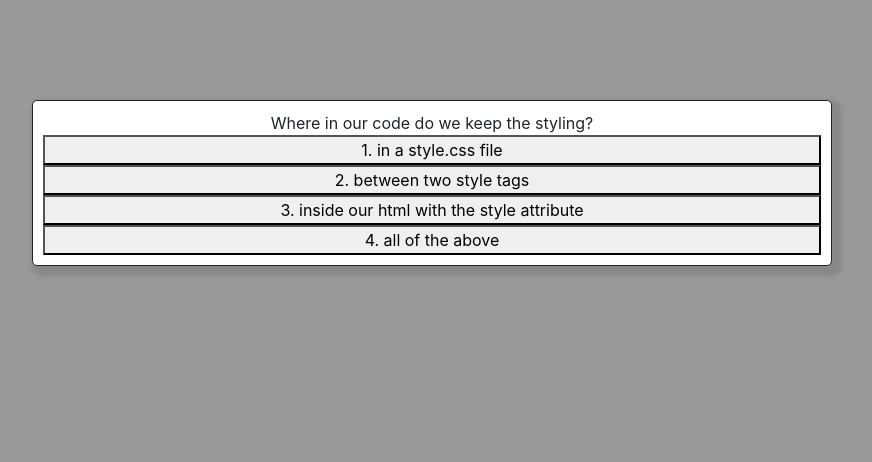
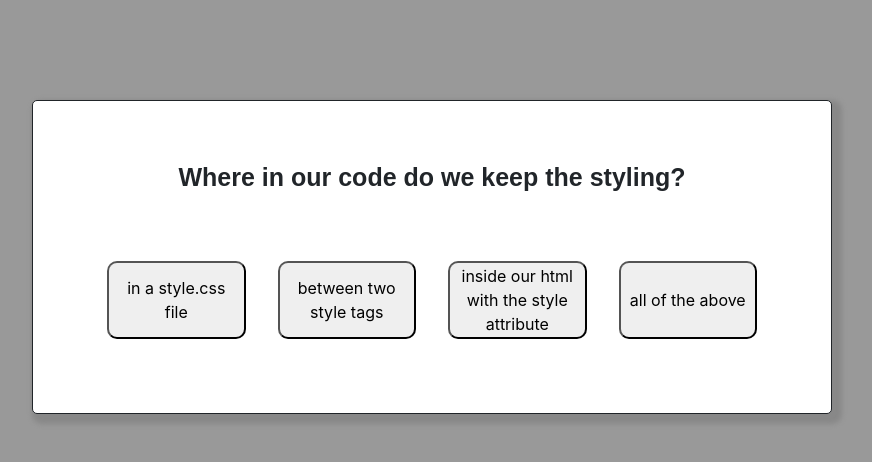
Before and after one commit to cqyates/SoYouThinkYouCanCode, a plain HTML site: page index.html in a window 1280 px wide. Both pictures are taken after a click on the button "Start". Shown: the whole page, without its empty margins (208-1080 px from the left). Drawn offline with nearby package versions, Linux system fonts and the light colour scheme.

Commit message:
question styling finished

```diff
--- a/script.js
+++ b/script.js
@@ -69,11 +69,10 @@ function buildQuestionCard() {
 
   currentQuestion.choices.forEach(function(choice, i) {
     var choiceNode = document.createElement('button');
-    // choiceNode.setAttribute('type', 'radio');
     choiceNode.setAttribute('class', 'choice');
     choiceNode.setAttribute('value', choice);
 
-    choiceNode.textContent = i + 1 + '. ' + choice;
+    choiceNode.textContent = choice;
 
     choicesEl.appendChild(choiceNode);
   });
--- a/style.css
+++ b/style.css
@@ -27,3 +27,17 @@ i {
 button {
   width: 100%;
 }
+.choices {
+  display: flex;
+  margin: 3rem;
+}
+.choice {
+  margin: 1rem;
+  border-radius: 10px;
+}
+#question-title {
+  font-size: 25px;
+  font-family: Arial, Helvetica, sans-serif;
+  font-weight: bolder;
+  margin-top: 3rem;
+}
```
